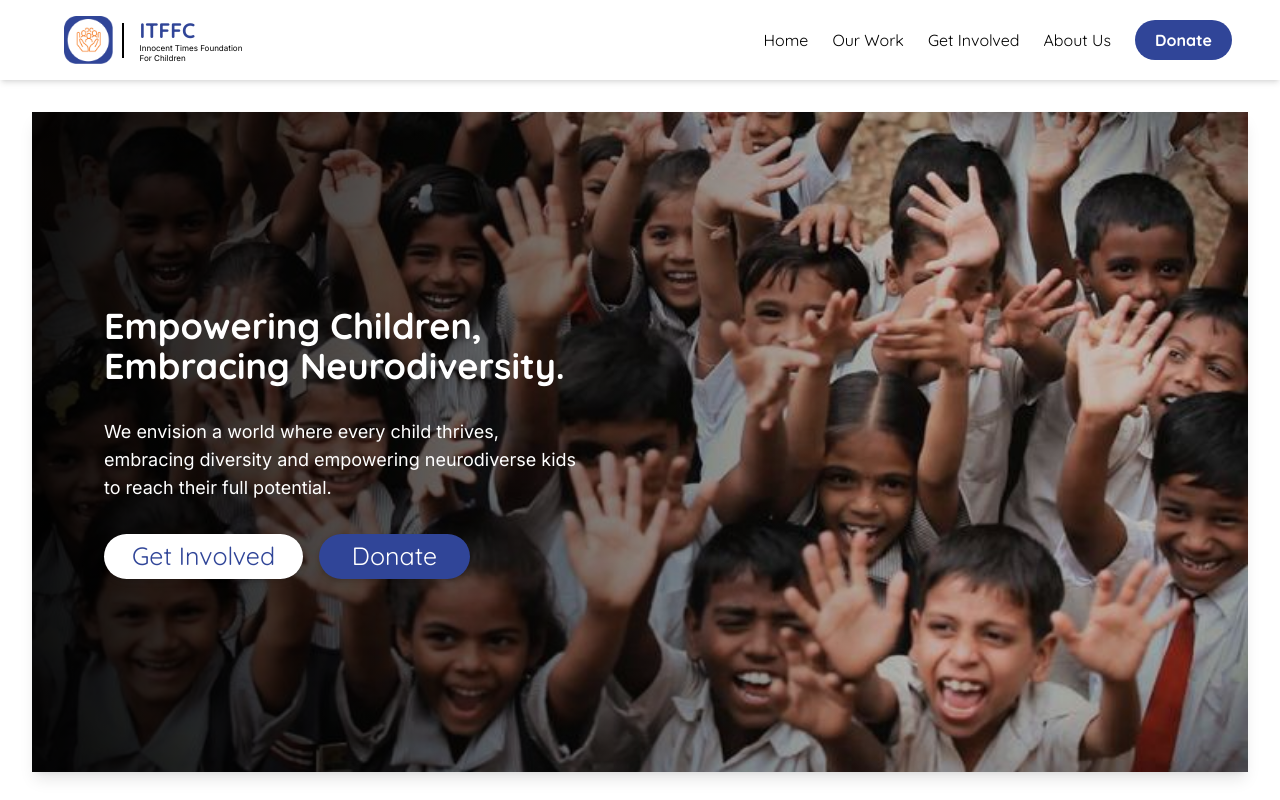
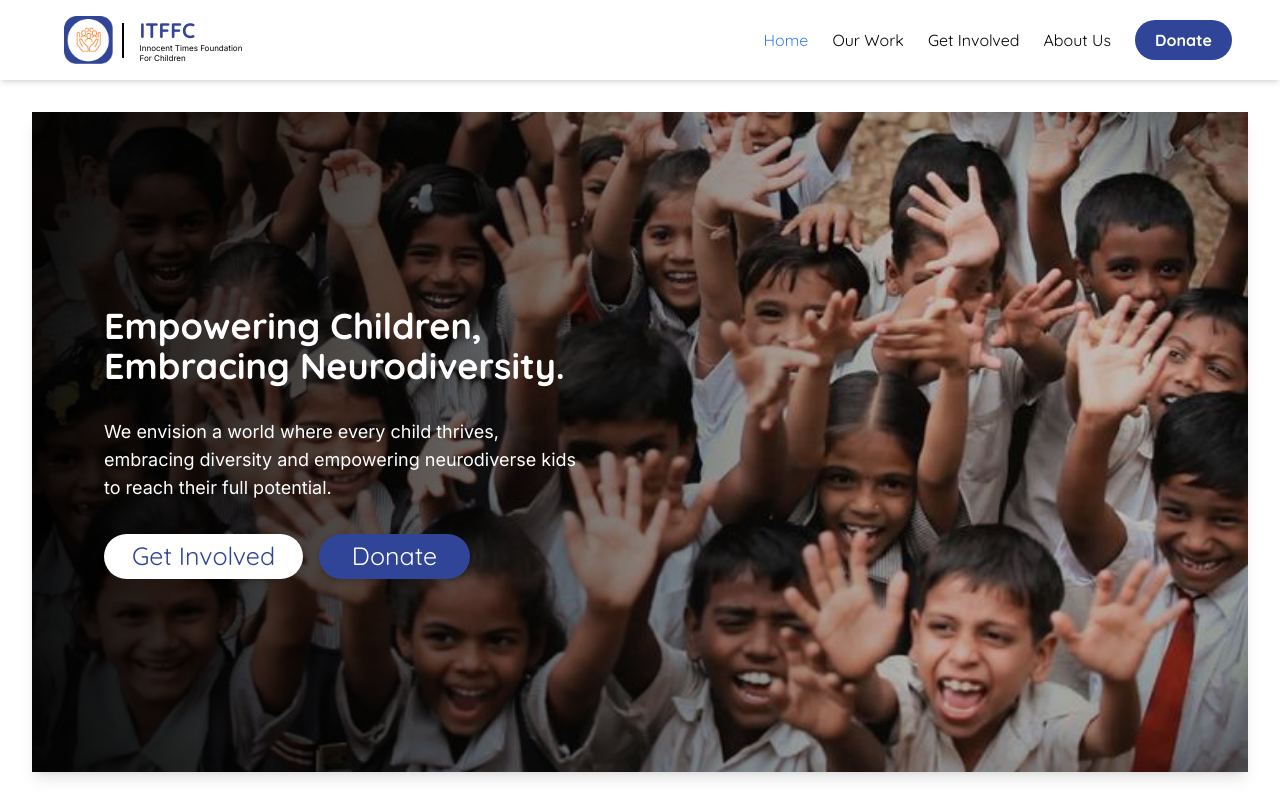
Before and after one commit to HarshadaGirase/ITFFC, a React (Vite) app: page / in a window 1280 px wide. Shown: the top 800 px of the page. Built offline with nearby package versions, Linux system fonts and the light colour scheme.

Commit message:
marked active menu

```diff
--- a/src/components/common/Header.jsx
+++ b/src/components/common/Header.jsx
@@ -1,10 +1,11 @@
 import { useState, useEffect } from "react";
 import logo1 from "../../assets/logo1.png";
-import { Link } from "react-router-dom";
+
+import { Link, useLocation } from "react-router-dom";
 
 function Header() {
   const [isMenuOpen, setIsMenuOpen] = useState(false);
-
+  const location = useLocation();
   useEffect(() => {
     if (isMenuOpen) {
       document.body.style.overflow = "hidden";
@@ -16,6 +17,8 @@ function Header() {
       document.body.style.overflow = "auto";
     };
   }, [isMenuOpen]);
+
+  const isActive = (path) => location.pathname === path;
 
   return (
     <header className="relative fixed top-0  w-full bg-white xl:shadow-md z-50 justify-center  ">
@@ -84,35 +87,34 @@ function Header() {
             isMenuOpen ? "block" : "hidden"
           } fixed inset-x-0 sm:static top-[60px] sm:top-auto left-0 w-full sm:w-auto bg-white  sm:flex items-center flex-col sm:flex-row space-y-6 sm:space-y-0 sm:space-x-6 px-4 sm:px-0 py-6 sm:py-0 font-quicksand font-semibold transition-all h-screen sm:h-fit `}
         >
-          <ul className="flex flex-col sm:flex-row space-y-8 sm:space-y-0 sm:space-x-6 text-[13px] sm:text-[13px] md:text-[13px] lg:text-[16px] sm:text-[12px] md:text-[13px] lg:text-[16px] text-black font-quicksand font-bold">
-            <li className='block hover:text-blue-500 transition-all font-normal'>
-
+          <ul className="flex flex-col sm:flex-row space-y-8 sm:space-y-0 sm:space-x-6 text-[13px] sm:text-[13px] md:text-[13px] lg:text-[16px] sm:text-[12px] md:text-[13px] lg:text-[16px] text-black ">
+          <li
+              className={`block transition-all font-normal ${
+                isActive("/") ? "text-blue-500" : "hover:text-orange-500"
+              }`}
+            >
               <Link to="/">Home</Link>
-
             </li>
-            <li>
-              <a
-                href="#work"
-                className="block hover:text-blue-500 transition-all font-normal"
+            <li
+              className={`block transition-all font-normal ${
+                isActive("/ourwork") ? "text-blue-500" : "hover:text-orange-500"
+              }`}
             >
               <Link to="/ourwork">Our Work</Link>
-              </a>
             </li>
-            <li>
-              <a
-                href="#involved"
-                className="block hover:text-blue-500 transition-all font-normal"
+            <li
+              className={`block transition-all font-normal ${
+                isActive("/getinvolved") ? "text-blue-500" : "hover:text-orange-500"
+              }`}
             >
               <Link to="/getinvolved">Get Involved</Link>
-              </a>
             </li>
-            <li>
-              <a
-                href="#about"
-                className="block hover:text-blue-500 transition-all font-normal"
+            <li
+              className={`block transition-all font-normal ${
+                isActive("/aboutus") ? "text-blue-500" : "hover:text-orange-500"
+              }`}
             >
-                <Link to="/aboutus">  About Us</Link>
-              </a>
+              <Link to="/aboutus">About Us</Link>
             </li>
           </ul>
           <button className="bg-[#304598] text-white w-[86px] h-[32.2px] sm:w-[86px] sm:h-[32.2px] md:w-[97px] md:h-[40px] lg:w-[] lg:h-[] rounded-full hover:bg-blue-500 transition-all text-[13px] sm:text-[13px] md:text-[16px] lg:text-[16px] font-quicksand">
```
Lines whose indentation alone changed are shown as unchanged.
